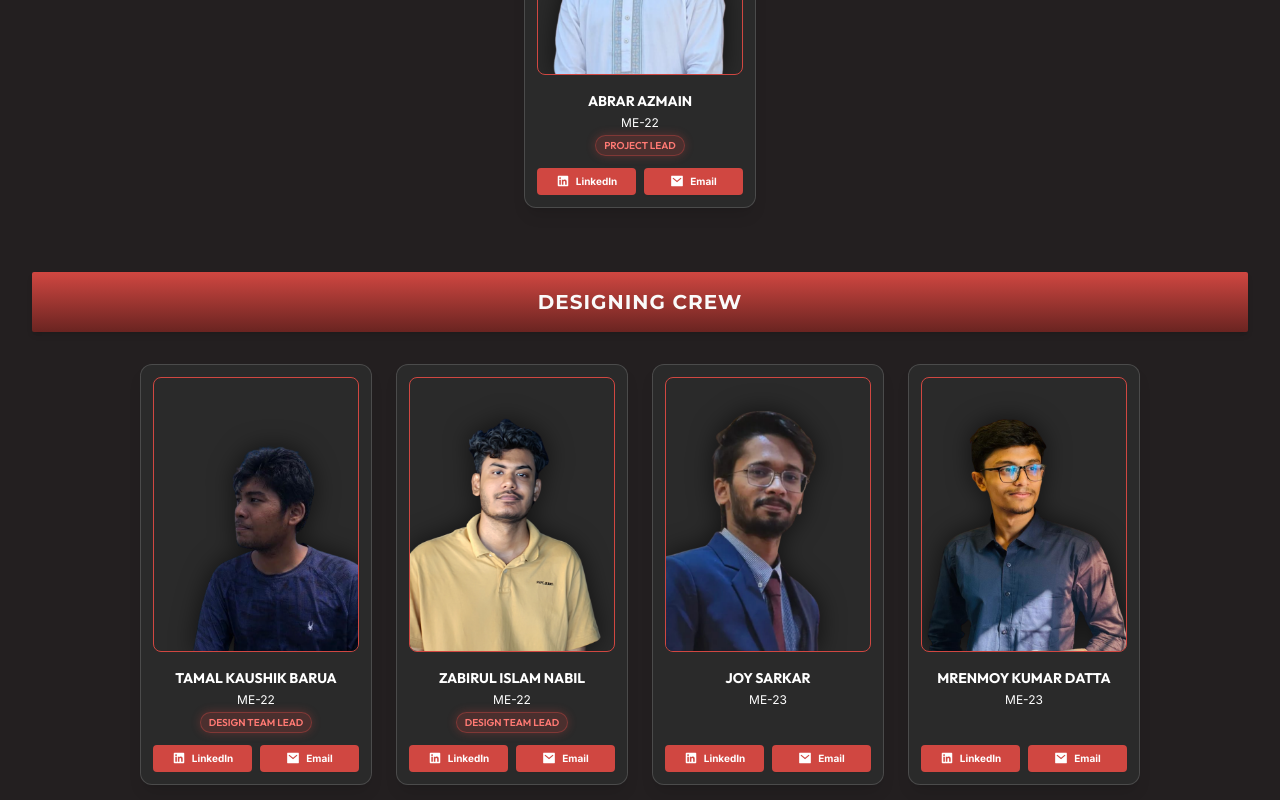
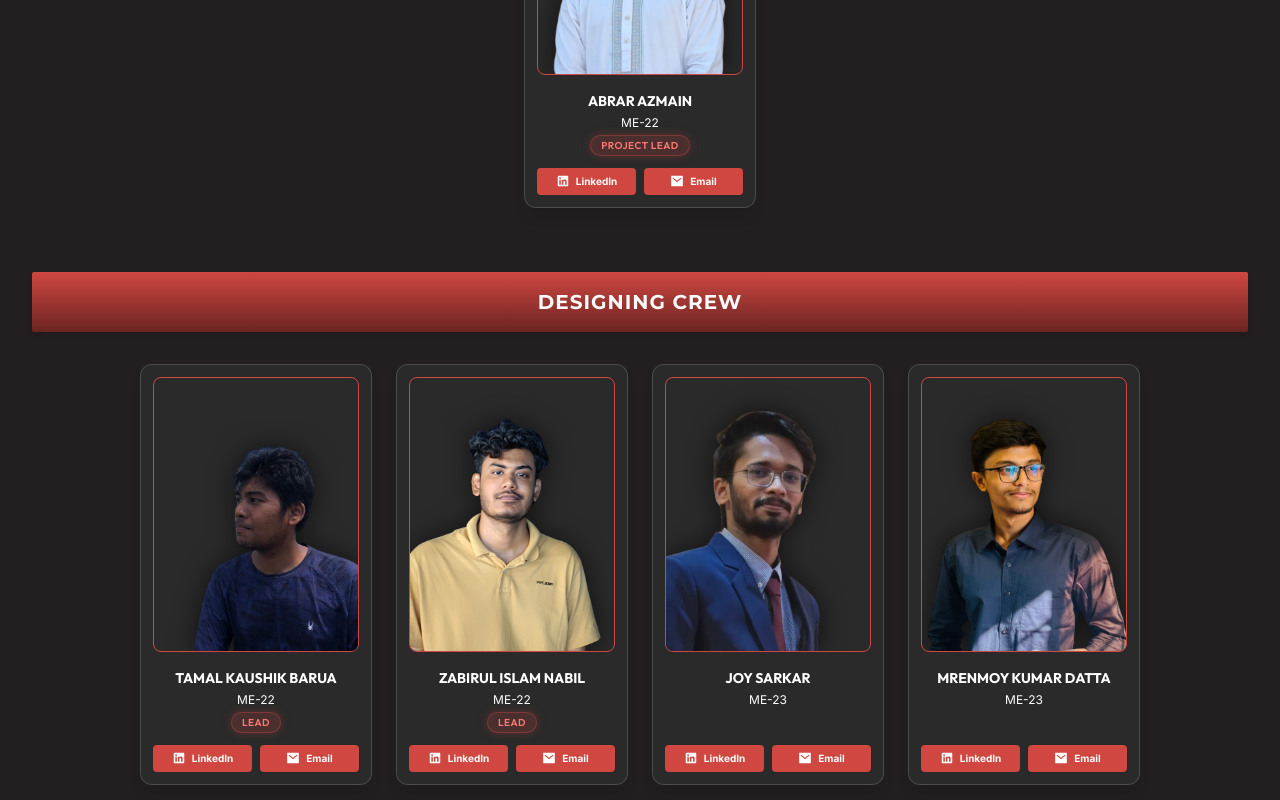
Before and after one commit to staraptor-cuet/staraptor-cuet-portfolio, a Next.js app: page /crew in a window 1280 px wide. Shown: the part 1740-2540 px from the top of the page. Built offline with nearby package versions, Linux system fonts and the light colour scheme; no server answers; the database is empty.

Commit message:
feat(crew): display clean 'LEAD' badge on member cards and automatically sort sector leads to first position

```diff
--- a/app/crew/page.tsx
+++ b/app/crew/page.tsx
@@ -17,10 +17,22 @@ const fadeUp = {
   }),
 };
 
+const getBadgeText = (member: Member) => {
+  const d = member.designation || '';
+  if (d.includes('Chief Advisor')) return 'Chief Advisor';
+  if (d.includes('Advisor')) return 'Advisor';
+  if (d.includes('Instructor')) return 'Instructor';
+  if (d === 'Project Lead') return 'Project Lead';
+  if (member.isLead || d.includes('Lead')) return 'Lead';
+  return null;
+};
+
 const CrewMemberCard = ({ member, index }: { member: Member; index: number }) => {
   const mailHref = member.email
     ? `mailto:${member.email}?subject=Inquiry%20via%20Staraptor%20CUET`
     : `mailto:staraptorcuet@gmail.com?subject=Inquiry%20for%20${encodeURIComponent(member.name)}%20via%20Staraptor%20CUET`;
+
+  const badgeText = getBadgeText(member);
 
   return (
     <motion.div
@@ -50,12 +62,13 @@ const CrewMemberCard = ({ member, index }: { member: Member; index: number }) =>
 
         <h3 className="text-white font-heading font-bold text-sm text-center mb-1 uppercase">{member.name}</h3>
         <p className="text-white text-xs mb-1">{member.batch}</p>
-        {(member.isLead || member.designation.includes("Advisor") || member.designation.includes("Instructor")) && (
-          <Badge variant="glow" className="mb-3 text-[10px] font-heading uppercase px-2 py-0.5">
-            {member.designation}
+        {badgeText ? (
+          <Badge variant="glow" className="mb-3 text-[10px] font-heading uppercase px-2.5 py-0.5 tracking-wider">
+            {badgeText}
           </Badge>
+        ) : (
+          <div className="mb-3" />
         )}
-        {!member.isLead && !member.designation.includes("Advisor") && !member.designation.includes("Instructor") && <div className="mb-3" />}
 
         <div className="flex gap-2 w-full mt-auto">
           <a
@@ -95,7 +108,15 @@ const CrewMemberCard = ({ member, index }: { member: Member; index: number }) =>
   );
 };
 
-const CrewSection = ({ title, members }: { title: string; members: Member[] }) => (
+const CrewSection = ({ title, members }: { title: string; members: Member[] }) => {
+  // Always sort Leads to the very first position of each sector
+  const sortedMembers = [...members].sort((a, b) => {
+    const aLead = (a.isLead || a.designation.includes('Lead') || a.designation.includes('Chief')) ? 1 : 0;
+    const bLead = (b.isLead || b.designation.includes('Lead') || b.designation.includes('Chief')) ? 1 : 0;
+    return bLead - aLead;
+  });
+
+  return (
     <motion.div
       className="mb-16"
       initial="hidden"
@@ -108,7 +129,7 @@ const CrewSection = ({ title, members }: { title: string; members: Member[] }) =
       </div>
 
       <div className="flex flex-wrap justify-center gap-3 sm:gap-6 max-w-5xl mx-auto">
-      {members.map((m, i) => (
+        {sortedMembers.map((m, i) => (
           <div
             key={m.name}
             className="w-[calc(50%-0.375rem)] sm:w-[calc(50%-1.5rem)] md:w-[calc(33.333%-1.5rem)] lg:w-[calc(25%-1.5rem)] max-w-[240px]"
@@ -119,6 +140,7 @@ const CrewSection = ({ title, members }: { title: string; members: Member[] }) =
       </div>
     </motion.div>
   );
+};
 
 export default function CrewPage() {
   const { content } = useSiteContent();
```
Lines whose indentation alone changed are shown as unchanged.
